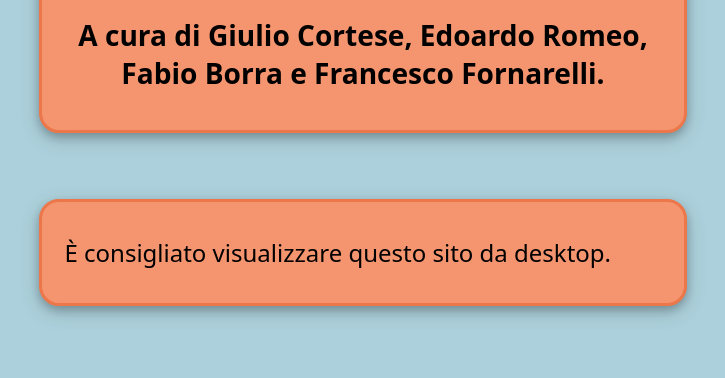
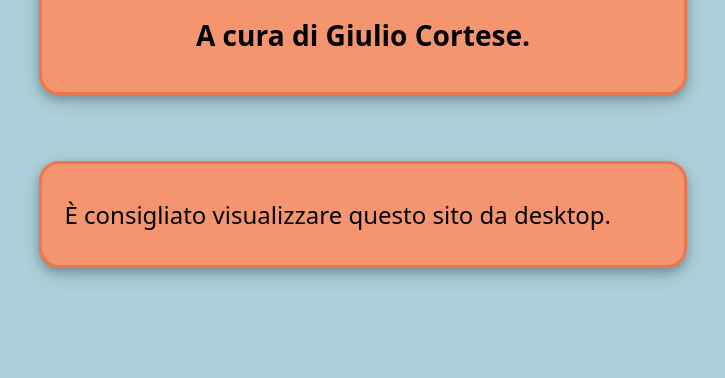
Before and after one commit to GiulioCort/edcivica, a plain HTML site: page index.html in a window 1280 px wide. Shown: the part 422-800 px from the top of the page, without its empty margins (277-1002 px from the left). Drawn offline with Linux system fonts and the light colour scheme.

Commit message:
Update HTML content and authorship

```diff
--- a/index.html
+++ b/index.html
@@ -18,7 +18,7 @@
 
         <div class="testo">
             <h1>LE DROGHE</h1>
-            <h3>A cura di Giulio Cortese, Edoardo Romeo, Fabio Borra e Francesco Fornarelli.</h3>
+            <h3>A cura di Giulio Cortese.</h3>
         </div>
         <br><br><br>
 
```
